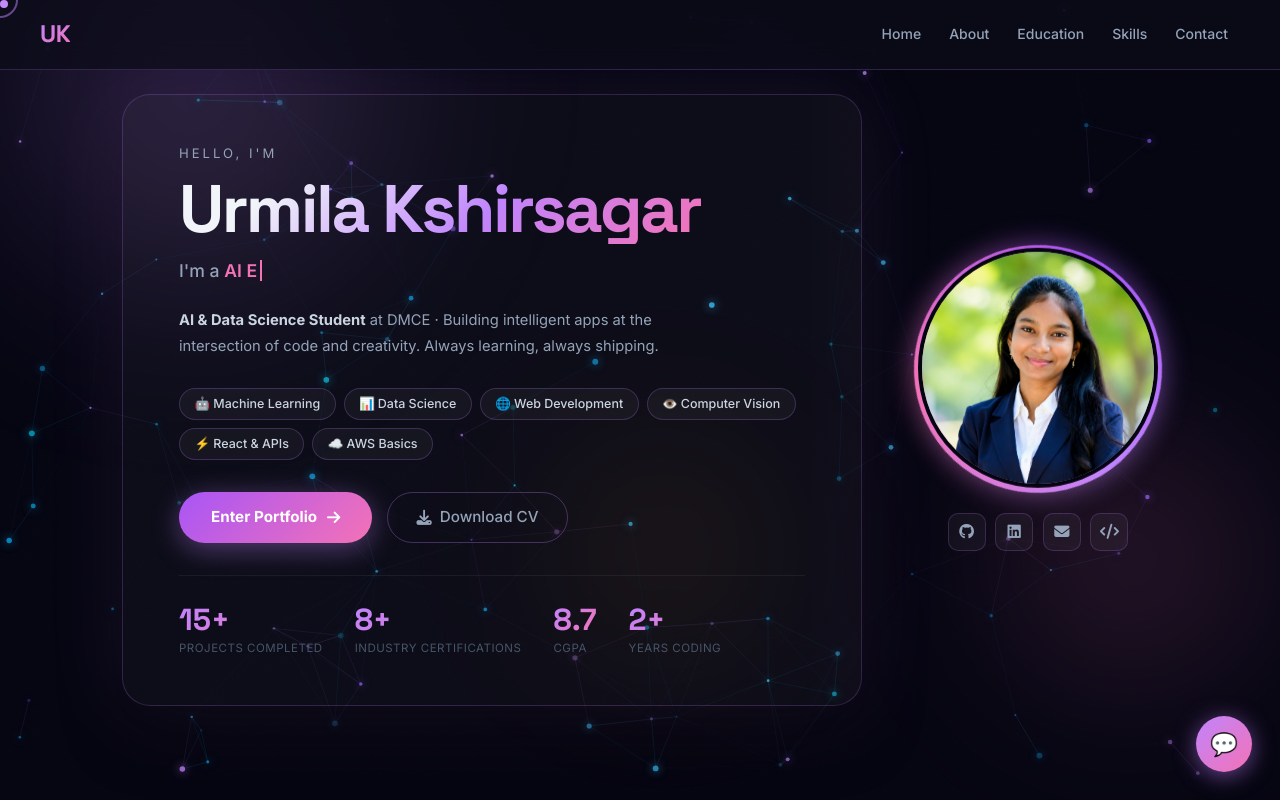
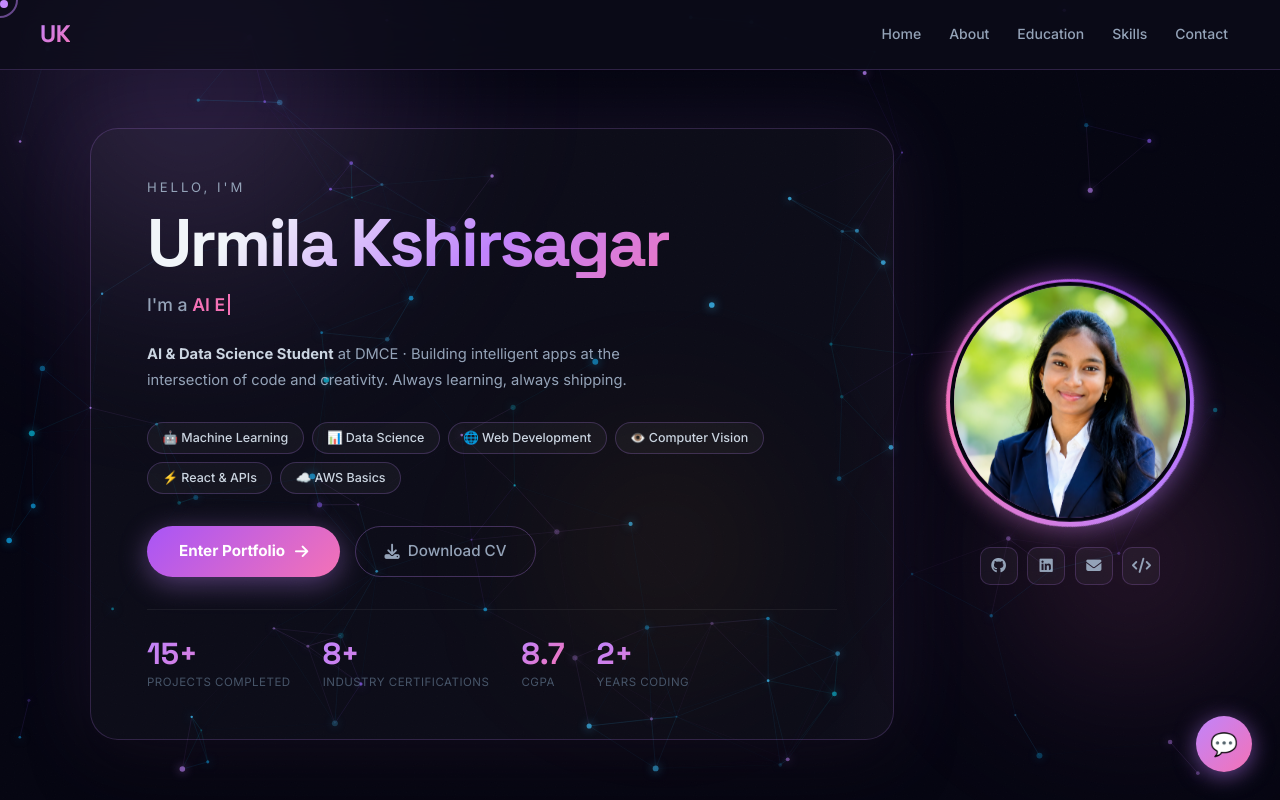
Before and after one commit to Urmila1945/Portfolio, a React (Vite) app in the folder frontend/: page / in a window 1280 px wide. Shown: the top 800 px of the page. Built offline with nearby package versions, Linux system fonts and the light colour scheme.

Commit message:
Fix top border cutoff on Welcome page

```diff
--- a/frontend/src/pages/Welcome.css
+++ b/frontend/src/pages/Welcome.css
@@ -1,21 +1,19 @@
 /* Welcome specific styles */
 .welcome-container {
   display: flex;
-  align-items: center;
-  justify-content: center;
   min-height: 100vh;
-  padding: 2rem;
+  padding: 100px 2rem 2rem;
   position: relative;
   z-index: 10;
 }
 
 .welcome-wrapper {
+  margin: auto;
   position: relative; z-index: 1;
   display: flex;
   align-items: center;
   justify-content: center;
   gap: 3.5rem;
-  padding: 2rem;
   max-width: 1100px;
   width: 100%;
   animation: wrapIn 1s cubic-bezier(0.34,1.56,0.64,1) both;
```
